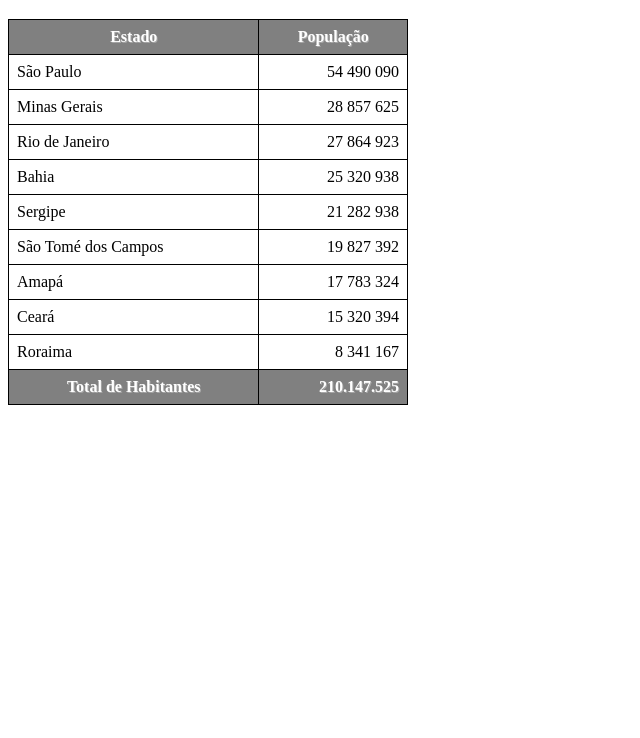
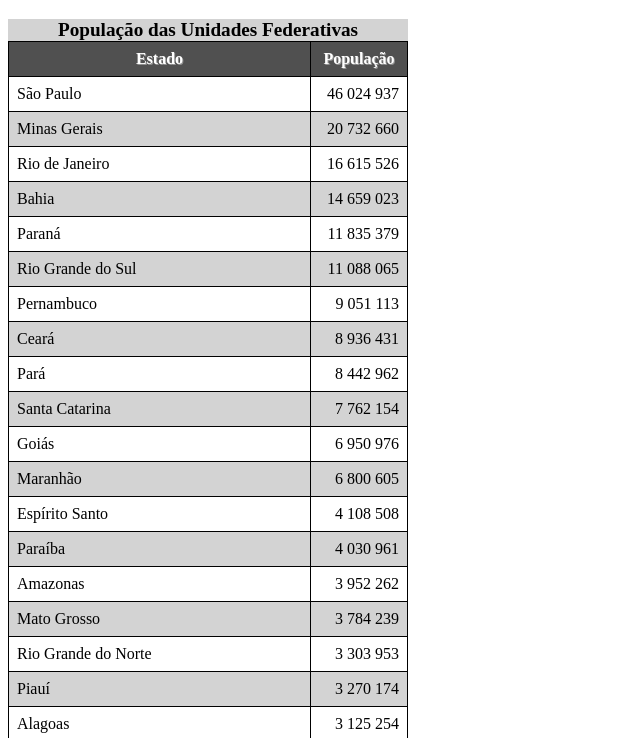
Before and after one commit to LohannMachado/HTML-CSS, a plain HTML site: page Exercicios/Módulo 3/ex023/tabela002.html in a window 1280 px wide. Shown: the part 61-799 px from the top of the page, without its empty margins (0-640 px from the left). Drawn offline with Linux system fonts and the light colour scheme.

Commit message:
Finalizada tabela002.html

```diff
--- a/Exercicios/Módulo 3/ex023/tabela002.html
+++ b/Exercicios/Módulo 3/ex023/tabela002.html
@@ -9,15 +9,29 @@
         table {
             width: 400px;
             border-collapse: collapse;
+            position: relative;
+        }
+        caption {
+            font-size: 1.2em;
+            font-weight: bold;
+            background-color: lightgrey;
         }
         td, th {
             border: 1px solid black;
             padding: 8px;
         }
+        tbody > tr:nth-child(even) {
+            background-color: lightgray;
+        }
         thead, tfoot {
-            background-color: grey;
+            background-color: rgb(80, 80, 80);
             color: white;
             text-shadow: 1px 1px rgba(192, 192, 192, 0.603);
+        }
+        thead > tr > th{
+            position: sticky;
+            top: 0;
+            background-color: rgb(80, 80, 80);
         }
         .num {
             text-align: right;
@@ -37,51 +51,124 @@
                 TR, TD, TH
     -->
     <table>
+        <caption>População das Unidades Federativas</caption>
         <thead>
-            <th>Estado</th>
-            <th>População</th>
+            <th scope="col">Estado</th>
+            <th scope="col" style="width: 80px;">População</th>
         </thead>
         <tbody>
             <tr>
                 <td>São Paulo</td>
-                <td class="num">54 490 090</td>
+                <td class="num">46 024 937</td>
             </tr>
             <tr>
                 <td>Minas Gerais</td>
-                <td class="num">28 857 625</td>
+                <td class="num">20 732 660</td>
             </tr>
             <tr>
                 <td>Rio de Janeiro</td>
-                <td class="num">27 864 923</td>
+                <td class="num">16 615 526</td>
             </tr>
             <tr>
                 <td>Bahia</td>
-                <td class="num">25 320 938</td>
+                <td class="num">14 659 023</td>
+            </tr>
+            <tr>
+                <td>Paraná</td>
+                <td class="num">11 835 379</td>
+            </tr>
+            <tr>
+                <td>Rio Grande do Sul</td>
+                <td class="num">11 088 065</td>
+            </tr>
+            <tr>
+                <td>Pernambuco</td>
+                <td class="num">9 051 113</td>
+            </tr>
+            <tr>
+                <td>Ceará</td>
+                <td class="num">8 936 431</td>
+            </tr>
+            <tr>
+                <td>Pará</td>
+                <td class="num">8 442 962</td>
+            </tr>
+            <tr>
+                <td>Santa Catarina</td>
+                <td class="num">7 762 154</td>
+            </tr>
+            <tr>
+                <td>Goiás</td>
+                <td class="num">6 950 976</td>
+            </tr>
+            <tr>
+                <td>Maranhão</td>
+                <td class="num">6 800 605</td>
+            </tr>
+            <tr>
+                <td>Espírito Santo</td>
+                <td class="num">4 108 508</td>
+            </tr>
+            <tr>
+                <td>Paraíba</td>
+                <td class="num">4 030 961</td>
+            </tr>
+            <tr>
+                <td>Amazonas</td>
+                <td class="num">3 952 262</td>
+            </tr>
+            <tr>
+                <td>Mato Grosso</td>
+                <td class="num">3 784 239</td>
+            </tr>
+            <tr>
+                <td>Rio Grande do Norte</td>
+                <td class="num">3 303 953</td>
+            </tr>
+            <tr>
+                <td>Piauí</td>
+                <td class="num">3 270 174</td>
+            </tr>
+            <tr>
+                <td>Alagoas</td>
+                <td class="num">3 125 254</td>
+            </tr>
+            <tr>
+                <td>Distrito Federal</td>
+                <td class="num">2 923 369</td>
+            </tr>
+            <tr>
+                <td>Mato Grosso do Sul</td>
+                <td class="num">2 833 742</td>
             </tr>
             <tr>
                 <td>Sergipe</td>
-                <td class="num">21 282 938</td>
+                <td class="num">2 211 868</td>
             </tr>
             <tr>
-                <td>São Tomé dos Campos</td>
-                <td class="num">19 827 392</td>
+                <td>Rondônia</td>
+                <td class="num">1 616 379</td>
+            </tr>
+            <tr>
+                <td>Tocantins</td>
+                <td class="num">1 584 306</td>
+            </tr>
+            <tr>
+                <td>Acre</td>
+                <td class="num">829 780</td>
             </tr>
             <tr>
                 <td>Amapá</td>
-                <td class="num">17 783 324</td>
-            </tr>
-            <tr>
-                <td>Ceará</td>
-                <td class="num">15 320 394</td>
+                <td class="num">774 268</td>
             </tr>
             <tr>
                 <td>Roraima</td>
-                <td class="num">8 341 167</td>
+                <td class="num">450 479</td>
             </tr>
         </tbody>
         <tfoot>
             <tr>
-                <th>Total de Habitantes</th>
+                <th scope="row">Total de Habitantes</th>
                 <td class="num"><strong>210.147.525</strong></td>
             </tr>
         </tfoot>
```
